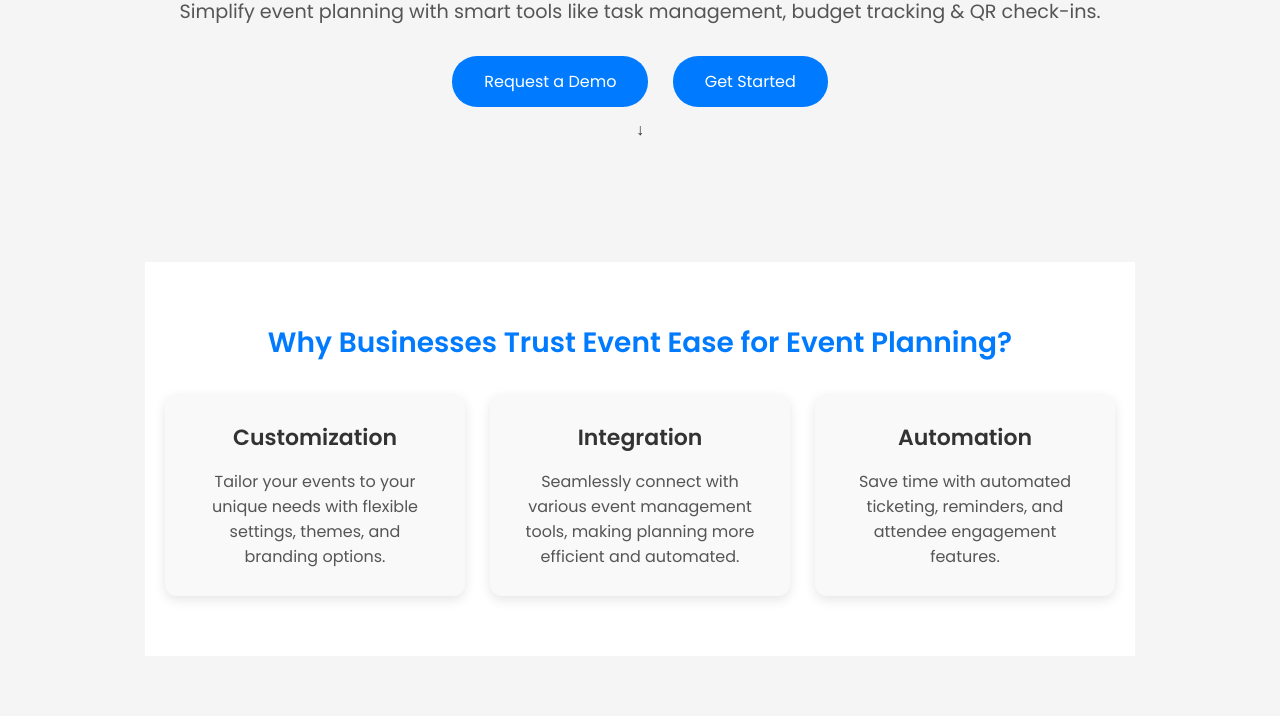
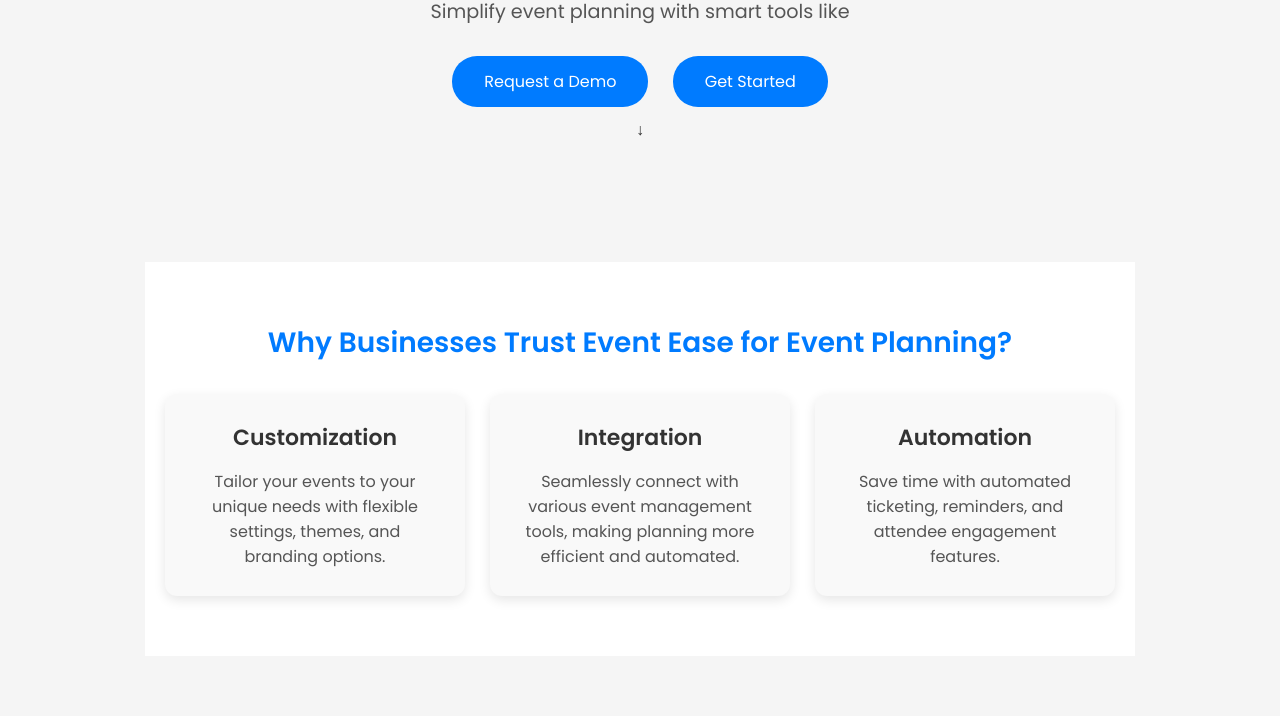
Before and after one commit to manishcodesq/ED-Project, a website: page index.html in a window 1280 px wide. Shown: the part 375-1100 px from the top of the page. Drawn offline with nearby package versions, Linux system fonts and the light colour scheme.

Commit message:
deleted extra html

```diff
--- a/index.html
+++ b/index.html
@@ -35,7 +35,8 @@
     <!-- Hero Section -->
     <section class="hero">
         <h1 data-aos="fade-up">Plan Events Effortlessly with Event Ease!</h1>
-        <p id="subtitle" data-aos="fade-up" data-aos-delay="200">Simplify event planning with smart tools like task management, budget tracking & QR check-ins.</p>
+        <p id="subtitle" data-aos="fade-up" data-aos-delay="200">Simplify event planning with smart tools like</p>
+        <p id="dynamic-text"></p>
         <div class="buttons" data-aos="fade-up" data-aos-delay="400">
             <button class="btn">Request a Demo</button>
             <a href="signup.html" class="btn">Get Started</a>
```
